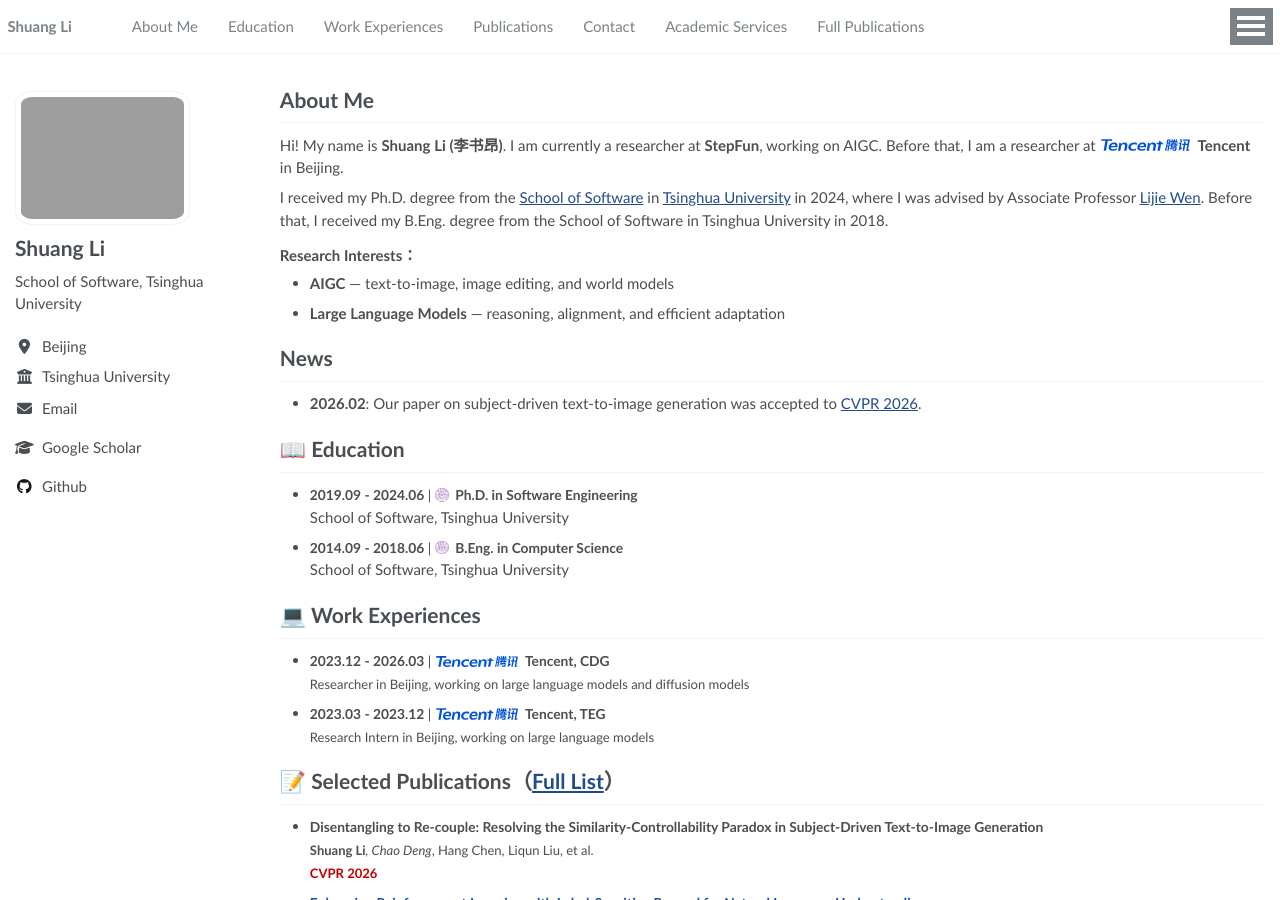
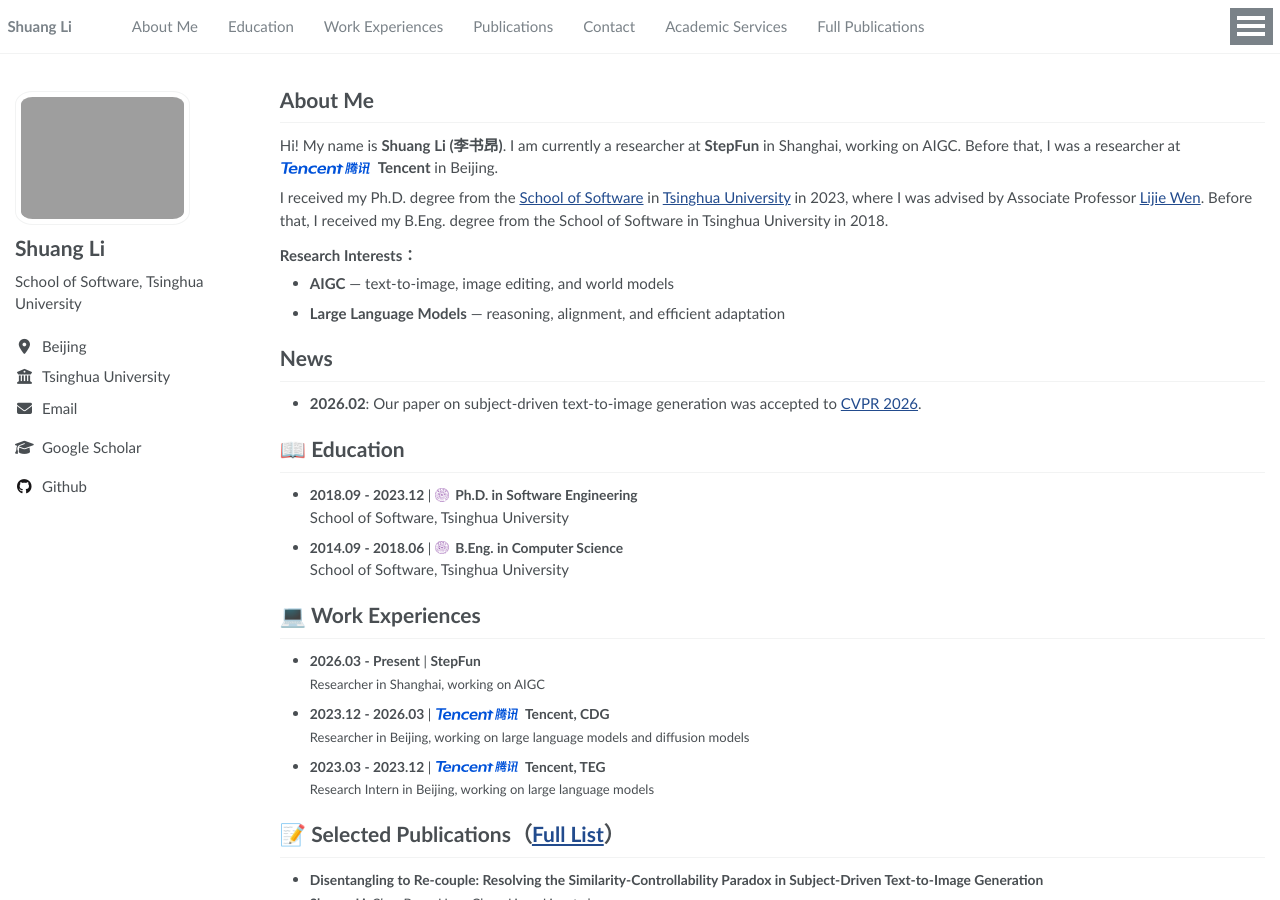
Before and after one commit to thulishuang/thulishuang.github.io, a Jekyll site: the page built from _pages/about.md, in a window 1280 px wide and 900 px high. Built offline with Jekyll 4.4.1, drawn with Linux system fonts in a browser that asks for light colours; a script that is not in the unit is left out.

Commit message:
Update education and latest work experience

```diff
--- a/_pages/about.md
+++ b/_pages/about.md
@@ -11,9 +11,9 @@ redirect_from:
 
 # About Me
 
-Hi! My name is **Shuang Li (李书昂)**. I am currently a researcher at **StepFun**, working on AIGC. Before that, I am a researcher at <img src="images/tencent.svg" class="inline-logo inline-logo-wide" alt="Tencent logo"> **Tencent** in Beijing.
+Hi! My name is **Shuang Li (李书昂)**. I am currently a researcher at **StepFun** in Shanghai, working on AIGC. Before that, I was a researcher at <img src="images/tencent.svg" class="inline-logo inline-logo-wide" alt="Tencent logo"> **Tencent** in Beijing.
 
-I received my Ph.D. degree from the [School of Software](https://www.thss.tsinghua.edu.cn/) in [Tsinghua University](https://www.tsinghua.edu.cn/) in 2024, where I was advised by Associate Professor [Lijie Wen](https://www.thss.tsinghua.edu.cn/faculty/wenlijie.htm). Before that, I received my B.Eng. degree from the School of Software in Tsinghua University in 2018.
+I received my Ph.D. degree from the [School of Software](https://www.thss.tsinghua.edu.cn/) in [Tsinghua University](https://www.tsinghua.edu.cn/) in 2023, where I was advised by Associate Professor [Lijie Wen](https://www.thss.tsinghua.edu.cn/faculty/wenlijie.htm). Before that, I received my B.Eng. degree from the School of Software in Tsinghua University in 2018.
 
 ### Research Interests：
 
@@ -31,7 +31,7 @@ I received my Ph.D. degree from the [School of Software](https://www.thss.tsingh
 
 # 📖 Education
 
-- <span class="entry-title">**2019.09 - 2024.06** | <img src="images/tsinghua.svg" class="inline-logo" alt="Tsinghua logo"> **Ph.D. in Software Engineering**</span>
+- <span class="entry-title">**2018.09 - 2023.12** | <img src="images/tsinghua.svg" class="inline-logo" alt="Tsinghua logo"> **Ph.D. in Software Engineering**</span>
   School of Software, Tsinghua University
 
 - <span class="entry-title">**2014.09 - 2018.06** | <img src="images/tsinghua.svg" class="inline-logo" alt="Tsinghua logo"> **B.Eng. in Computer Science**</span>
@@ -40,6 +40,9 @@ I received my Ph.D. degree from the [School of Software](https://www.thss.tsingh
 <span class='anchor' id='experiences'></span>
 
 # 💻 Work Experiences
+
+- <span class="entry-title">**2026.03 - Present** | **StepFun**</span>
+  <span class="entry-note">Researcher in Shanghai, working on AIGC</span>
 
 - <span class="entry-title">**2023.12 - 2026.03** | <img src="images/tencent.svg" class="inline-logo inline-logo-wide" alt="Tencent logo"> **Tencent, CDG**</span>
   <span class="entry-note">Researcher in Beijing, working on large language models and diffusion models</span>
```
